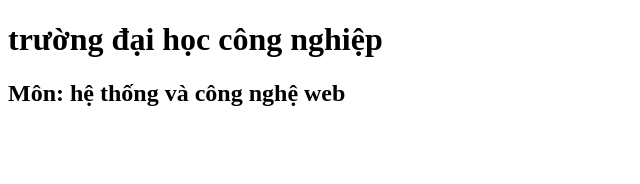
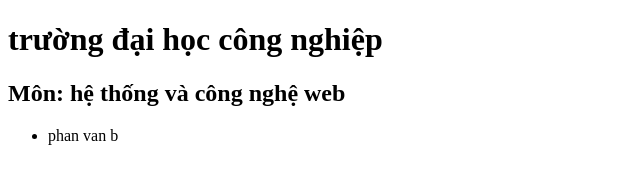
Before and after one commit to 19631211-NguyenPhuc/HTCNWeb, a plain HTML site: page trangchu.html in a window 1280 px wide. Shown: the full height of the page, 0-640 px from the left. Drawn offline with Linux system fonts and the light colour scheme.

Commit message:
them sinh vien

```diff
--- a/trangchu.html
+++ b/trangchu.html
@@ -9,5 +9,8 @@
 <body>
     <h1>trường đại học công nghiệp</h1>
     <h2>Môn: hệ thống và công nghệ web</h2>
+    <ul>
+        <li>phan van b</li>
+    </ul>
 </body>
 </html>
```
